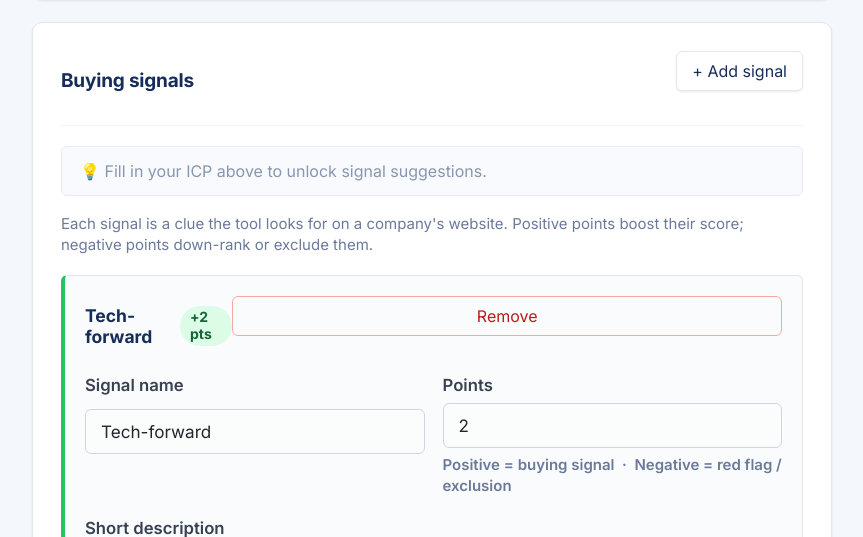
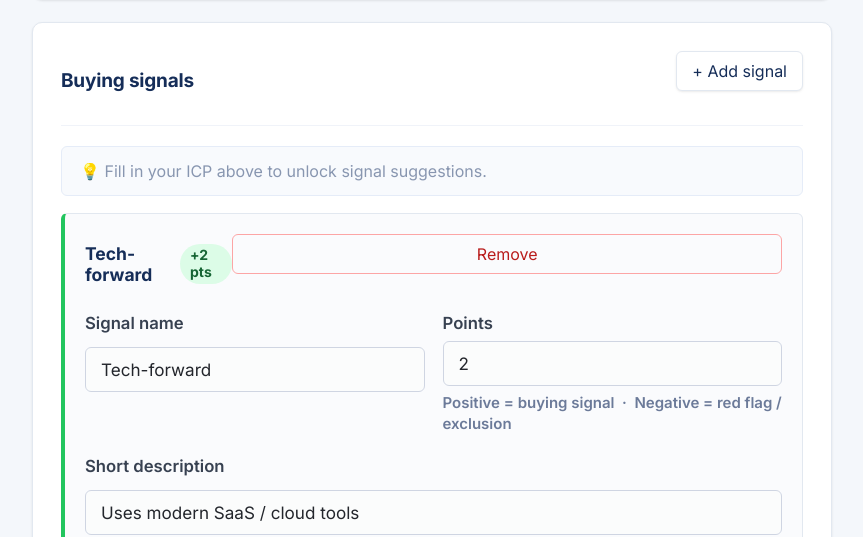
Before and after one commit to tstjep/firstlighthouse, a FastAPI app: page /campaigns/new in a window 1280 px wide. Shown: the part 1480-2017 px from the top of the page, without its empty margins (8-871 px from the left). Run offline with FastAPI, Linux system fonts and the light colour scheme; some libraries are stand-ins or nearby versions.

Commit message:
fix: remove signals description text

```diff
--- a/frontend/templates/editor.html
+++ b/frontend/templates/editor.html
@@ -252,9 +252,6 @@
 
     <div id="signalsStageHint" style="display:none; margin-bottom:0.85rem; font-size:0.8rem; color:#8896b0; background:#f8fafd; border:1px solid #e5ecf8; border-radius:var(--radius-sm); padding:0.6rem 0.9rem;"></div>
 
-    <p class="help" style="margin-bottom: 1rem;">
-      Each signal is a clue the tool looks for on a company's website. Positive points boost their score; negative points down-rank or exclude them.
-    </p>
 
     <!-- AI "suggest from ICP" panel -->
     <div id="suggestionPanel" style="display:none; margin-bottom:1rem; border:1px solid #b0c4de; border-radius:var(--radius); background:#f7f9ff; padding:1.1rem 1.25rem;">
```
